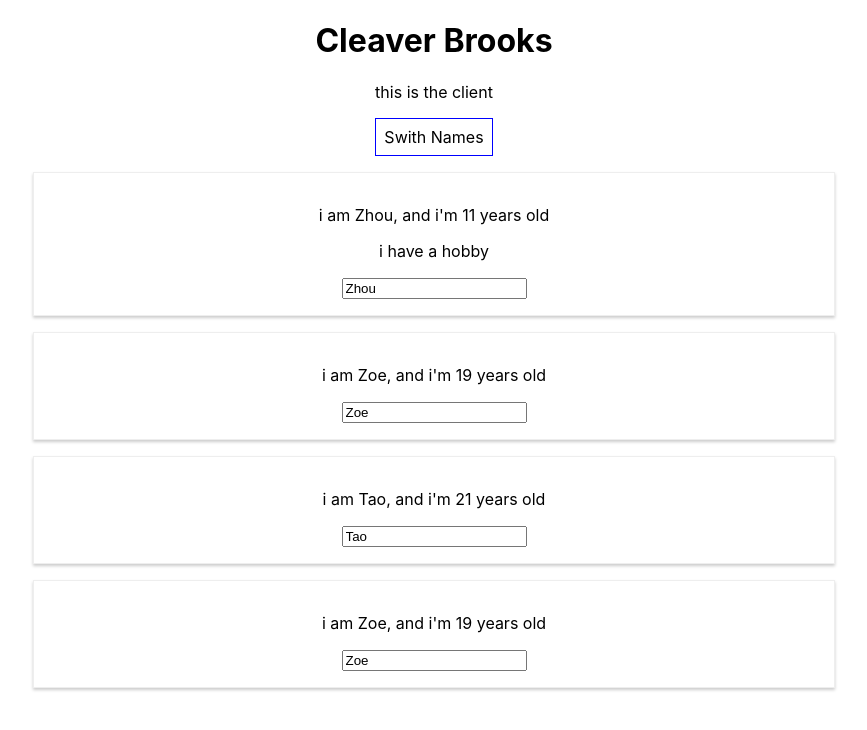
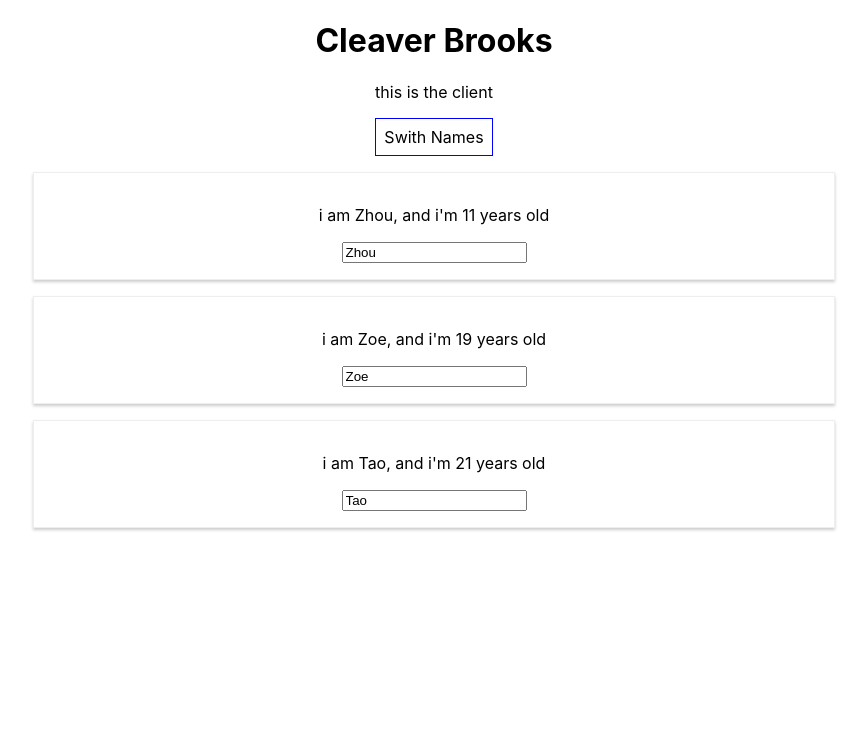
Before and after one commit to birdflyinhigh/fontend-react-udemy, a React (Create React App) app: page / in a window 1280 px wide. Both pictures are taken after a click on the button "Swith Names". Shown: the top 730 px of the page, without its empty margins (206-1073 px from the left). Built offline with nearby package versions, Linux system fonts and the light colour scheme.

Commit message:
map array to render list div

```diff
--- a/src/App.js
+++ b/src/App.js
@@ -53,6 +53,7 @@ class App extends Component {
         }
 
 
+
         return (
             <div className="App">
                 <h1>Cleaver Brooks</h1>
@@ -62,19 +63,12 @@ class App extends Component {
                 </button>
                 {this.state.showPerson ?
                     <div>
-                        <Person name={this.state.persons[0].name} age={this.state.persons[0].age}
-                                click={this.swithNameHandler.bind(this, 'Tao Jian')}> i have a hobby </Person>
-                        <Person name={this.state.persons[1].name} age={this.state.persons[1].age}/>
-                        <Person
-                            name={this.state.persons[2].name}
-                            age={this.state.persons[2].age}
-                            click={() => this.swithNameHandler('666')}
-                        />
-                        <Person
-                            name={this.state.persons[1].name}
-                            age={this.state.persons[1].age}
-                            changed={this.nameChangeHandler}
-                        />
+                        {this.state.persons.map(person =>{
+                            return <Person
+                                name={person.name}
+                                age= {person.age}
+                            />
+                        })}
                     </div> : null
                 }
             </div>
```
